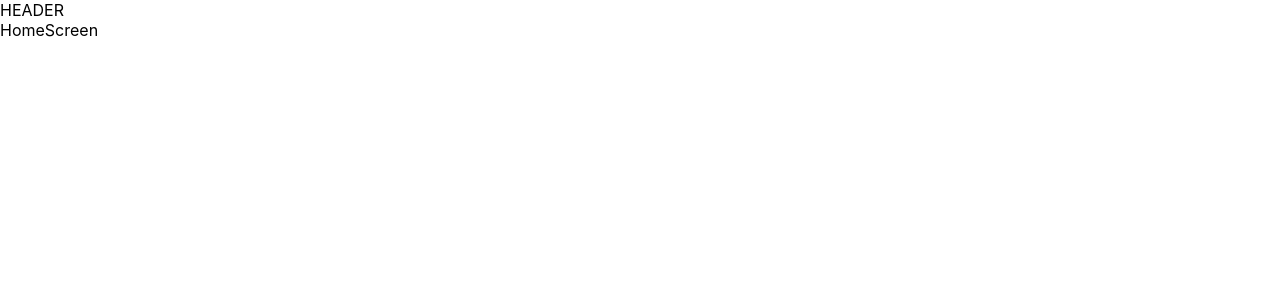
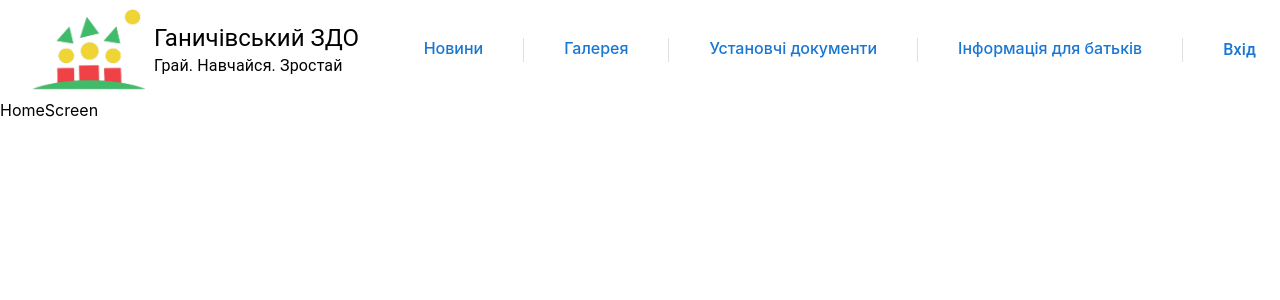
Before and after one commit to Plyska/Ganichy-DNZ, a React (Create React App) app: page / in a window 1280 px wide. Shown: the top 300 px of the page. Built offline with nearby package versions, Linux system fonts and the light colour scheme.

Commit message:
add header

```diff
--- a/src/App.tsx
+++ b/src/App.tsx
@@ -2,7 +2,7 @@ import { RouterProvider } from "react-router-dom";
 import router from "./constants/router";
 
 import { ThemeProvider } from "@mui/material/styles";
-import { lightTheme, darkTheme } from "./theme";
+import { lightTheme } from "./theme";
 
 function App() {
   return (
--- /dev/null
+++ b/src/components/Header/index.tsx
@@ -0,0 +1,135 @@
+import { useState } from "react";
+import logo from "../../assets/logo.png";
+import { styles } from "./styles";
+import { Link } from "react-router-dom";
+import { linksForDrawer } from "../../constants";
+
+import Container from "@mui/material/Container";
+import Box from "@mui/material/Box";
+import Stack from "@mui/material/Stack";
+import Typography from "@mui/material/Typography";
+import Divider from "@mui/material/Divider";
+import MenuIcon from "@mui/icons-material/Menu";
+import IconButton from "@mui/material/IconButton";
+import SwipeableDrawer from "@mui/material/SwipeableDrawer";
+import { Link as TypographyLink } from "@mui/material";
+import List from "@mui/material/List";
+import ListItem from "@mui/material/ListItem";
+import ListItemButton from "@mui/material/ListItemButton";
+import ListItemIcon from "@mui/material/ListItemIcon";
+
+const Header = (): JSX.Element => {
+  const [isMenuOpen, setIsMenuOpen] = useState<boolean>(false);
+
+  const toggleDrawer = () => {
+    setIsMenuOpen((prev) => !prev);
+  };
+
+  return (
+    <Container maxWidth="xl" component="header">
+      <Stack direction="row" justifyContent="space-between" alignItems="center">
+        <Stack direction="row" justifyContent="center" alignItems="center">
+          <Box component="img" src={logo} alt="logo" width={130} height={100} />
+          <Stack direction="column">
+            <Typography variant="h5">Ганичівський ЗДО</Typography>
+            <Typography variant="body1">Грай. Навчайся. Зростай</Typography>
+          </Stack>
+        </Stack>
+
+        <Stack
+          sx={styles.header__linksContainer}
+          spacing={styles.header__linksSpacing}
+          divider={<Divider orientation="vertical" flexItem />}
+          direction="row"
+          useFlexGap
+          flexWrap="wrap"
+        >
+          <TypographyLink
+            fontWeight={500}
+            component={Link}
+            underline="hover"
+            to="/news"
+          >
+            Новини
+          </TypographyLink>
+          <TypographyLink
+            fontWeight={500}
+            component={Link}
+            underline="hover"
+            to="/gallery"
+          >
+            Галерея
+          </TypographyLink>
+          <TypographyLink
+            fontWeight={500}
+            component={Link}
+            underline="hover"
+            to="/documents"
+          >
+            Установчі документи
+          </TypographyLink>
+          <TypographyLink
+            fontWeight={500}
+            component={Link}
+            underline="hover"
+            to="/info-for-parent"
+          >
+            Інформація для батьків
+          </TypographyLink>
+
+          <Typography fontWeight={500} color="#1976d2">
+            Вхід
+          </Typography>
+        </Stack>
+
+        <Box sx={styles.header__mobileDrawerContainer}>
+          <IconButton
+            onClick={toggleDrawer}
+            color="inherit"
+            aria-label="Відкрити меню"
+          >
+            <MenuIcon fontSize="large" />
+          </IconButton>
+
+          <SwipeableDrawer
+            anchor="right"
+            open={isMenuOpen}
+            onClose={toggleDrawer}
+            onOpen={toggleDrawer}
+          >
+            <Box
+              sx={{
+                width: 250,
+              }}
+              role="presentation"
+              onClick={toggleDrawer}
+              onKeyDown={toggleDrawer}
+            >
+              <List>
+                {linksForDrawer.map((link, index) => (
+                  <ListItem key={link.title} sx={{ my: 1 }} disablePadding>
+                    <ListItemButton>
+                      <ListItemIcon>{link.icon}</ListItemIcon>
+                      <TypographyLink
+                        fontWeight={500}
+                        component={Link}
+                        underline="hover"
+                        to={link.path}
+                        color="black"
+                      >
+                        {link.title}
+                      </TypographyLink>
+                    </ListItemButton>
+                  </ListItem>
+                ))}
+              </List>
+              <Divider />
+            </Box>
+          </SwipeableDrawer>
+        </Box>
+      </Stack>
+    </Container>
+  );
+};
+
+export default Header;
--- /dev/null
+++ b/src/components/Header/styles.ts
@@ -0,0 +1,9 @@
+export const styles = {
+  header__linksContainer: {
+    display: { xs: "none", sm: "none", md: "flex" },
+  },
+  header__linksSpacing: { xs: 1, sm: 1, md: 1, xl: 3, lg: 5 },
+  header__mobileDrawerContainer: {
+    display: { xs: "block", sm: "block", md: "none" }
+  },
+};
--- /dev/null
+++ b/src/constants/index.tsx
@@ -0,0 +1,31 @@
+import NewspaperIcon from '@mui/icons-material/Newspaper';
+import CollectionsIcon from '@mui/icons-material/Collections';
+import DocumentScannerIcon from '@mui/icons-material/DocumentScanner';
+import InfoIcon from '@mui/icons-material/Info';
+
+export const linksForDrawer = [
+    {
+      title: "Новини",
+      icon: <NewspaperIcon />,
+      path: "/news",
+
+    },
+    {
+      title: "Галерея",
+      icon: <CollectionsIcon />,
+      path: "/gallery",
+
+    },
+    {
+      title: "Установчі документи",
+      icon: <DocumentScannerIcon />,
+      path: "/documents",
+
+    },
+    {
+      title: "Інформація для батьків",
+      icon: <InfoIcon />,
+      path: "/info-for-parent",
+
+    },
+  ]
--- a/src/constants/router.tsx
+++ b/src/constants/router.tsx
@@ -5,6 +5,7 @@ import {
 } from "react-router-dom";
 import HomeScreen from "../pages/HomeScreen";
 import NewsScreen from "../pages/NewsScreen";
+import GalleryScreen from "../pages/GalleryScreen";
 import DocumentsScreen from "../pages/DocumentsScreen";
 import InformationForParentScreen from "../pages/InformationForParentScreen";
 import AppLayout from "../layouts/AppLayout";
@@ -32,6 +33,10 @@ const staticPages: RouteObject = {
       element: <NewsScreen />,
     },
     {
+      path: "gallery",
+      element: <GalleryScreen />
+    },
+    {
       path: "documents",
       element: <DocumentsScreen />,
     },
--- a/src/layouts/AppLayout.tsx
+++ b/src/layouts/AppLayout.tsx
@@ -1,10 +1,10 @@
 import { Outlet } from "react-router-dom";
-import Box from "@mui/material/Box";
+import Header from "../components/Header";
 
 const AppLayout = (): JSX.Element => {
   return (
     <>
-      <Box component="header"> HEADER </Box>
+      <Header />
       <Outlet />
     </>
   );
--- /dev/null
+++ b/src/pages/GalleryScreen/index.tsx
@@ -0,0 +1,7 @@
+import Box from "@mui/material/Box";
+
+const GalleryScreen = (): JSX.Element => {
+  return <Box component="section">GalleryScreen</Box>;
+};
+
+export default GalleryScreen;
--- a/src/theme/index.ts
+++ b/src/theme/index.ts
@@ -1,26 +1,5 @@
 import { createTheme } from "@mui/material/styles";
 
-const lightTheme = createTheme({
-  palette: {
-    primary: {
-      main: "#6200ea",
-    },
-    secondary: {
-      main: "#ff3d00",
-    },
-  },
+export const lightTheme = createTheme({
+  palette: {},
 });
-
-const darkTheme = createTheme({
-  palette: {
-    primary: {
-      main: "#6200ea",
-    },
-    secondary: {
-      main: "#ff3d00",
-    },
-    mode: "dark",
-  },
-});
-
-export { lightTheme, darkTheme };
--- /dev/null
+++ b/src/types/custom.d.ts
@@ -0,0 +1,4 @@
+declare module "*.png" {
+  const value: string;
+  export default value;
+}
```
Also changed, not shown: src/assets/logo.png (added).
